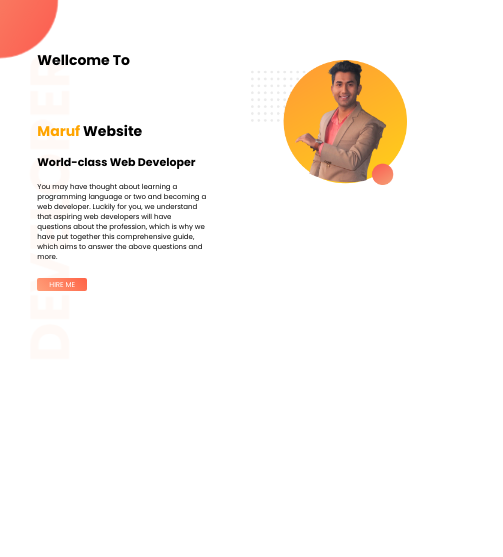
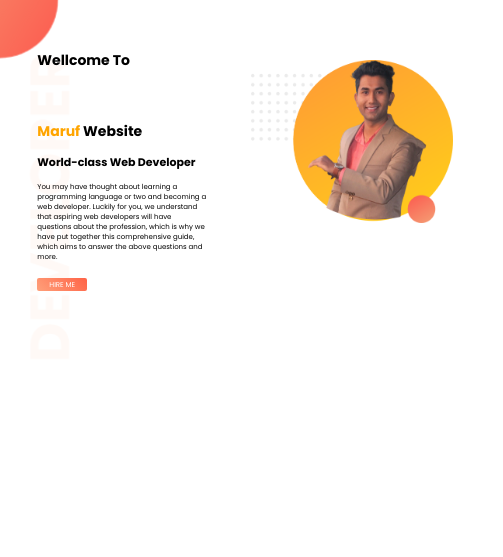
Before and after one commit to marufhero420/Web-portfolio, a plain HTML site: page index.html in a window 390 px wide. Shown: the top 557 px of the page, 503 px wide, since content can reach past the window. Drawn offline with Linux system fonts and the light colour scheme.

Commit message:
responsive site

```diff
--- a/responsive.css
+++ b/responsive.css
@@ -140,8 +140,8 @@
 
     }
     .half-width img{
-        width: 100%;
-        margin-right: 20px;
+        width: 130%;
+        margin-right: 50px;
 
     }
 
```
